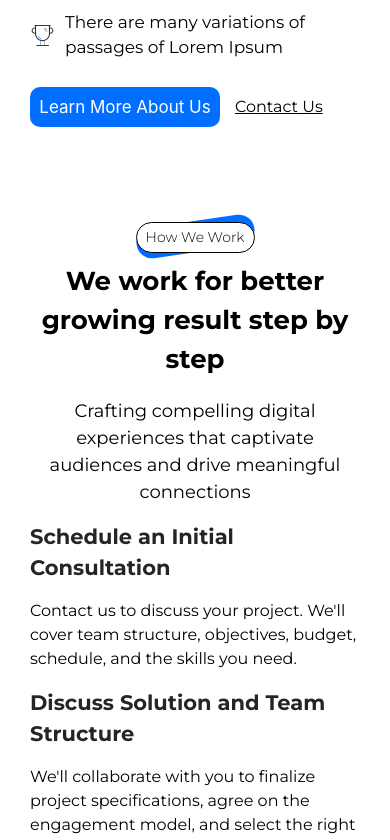
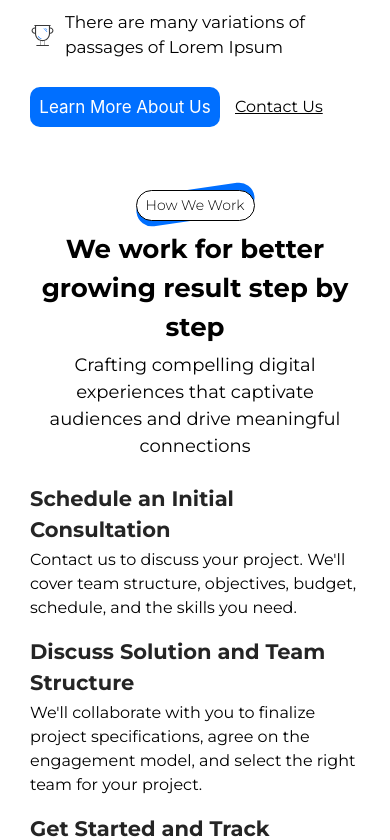
Before and after one commit to mudassir7732/Jataq-Technologies, a React (Create React App) app: page / in a window 390 px wide. Shown: the part 2300-3140 px from the top of the page. Built offline with nearby package versions, Linux system fonts and the light colour scheme.

Commit message:
Updated Text View Responsiveness

```diff
--- a/src/sections/how-we-work/styles.ts
+++ b/src/sections/how-we-work/styles.ts
@@ -1,16 +1,16 @@
 const styles = {
-    container: "flex flex-col items-center px-[30px] sm:px-[60px] md:px-[82px] lg:px-[95px] xl:px-[115px] pt-20",
+    container: "flex flex-col items-center px-[30px] sm:px-[60px] md:px-[82px] lg:px-[95px] xl:px-[115px] pt-12",
     heading: "text-[26px] sm:text-[28px] md:text-[30px] lg:text-[35px] xl:text-[38px] font-[700] font-[Montserrat] mt-12 max-w-[700px] text-center",
-    text: "text-[18px] font-[400] text-black font-[Montserrat]  w-full lg:max-w-[670px] text-center mt-[19px]",
-    content_wrapper: "flex flex-row md:flex-col",
+    text: "text-[18px] font-[400] text-black font-[Montserrat] w-full lg:max-w-[670px] text-center mt-[5px] sm:mt-[8px] md:mt-[12px] lg:mt-[16px] xl:mt-[19px]",
+    content_wrapper: "flex flex-row md:flex-col mt-2",
     count_wrapper: "hidden md:grid grid-cols-1 w-fit md:w-full md:grid-cols-3 pr-4 md:border-b-[1px] border-[#d7d7d7]",
     count: "text-[38px] font-[700] text-[#d2d2d2]",
     borders_wrapper: "hidden md:grid grid-cols-1 md:grid-cols-3 w-fit md:w-full h-[43px]",
     border: "border-l-[1px] border-[#d7d7d7] ml-[20px]",
-    arrows_wrapper:"hidden md:grid grid-cols-1 md:grid-cols-3 w-fit md:w-full",
-    arrow_icon:"h-[16px] w-[16px] ml-[13px] -mt-[1px]",
-    paragraphs_wrapper:"grid grid-cols-1 md:grid-cols-3 mt-[15px] lg:mt-[30px] gap-4 w-full mb-[52px] lg:mb-[152px]",
-    paragraph_title:"text-[21px] lg:text-[22px] xl:text-[24px] font-[700] font-[Montserrat] text-[#252525]",
-    paragraph:"text-[16px] md:text-[17px] xl:text-[18px] text-black mt-[15px] font-[400] font-[Montserrat]"
+    arrows_wrapper: "hidden md:grid grid-cols-1 md:grid-cols-3 w-fit md:w-full",
+    arrow_icon: "h-[16px] w-[16px] ml-[13px] -mt-[1px]",
+    paragraphs_wrapper: "grid grid-cols-1 md:grid-cols-3 mt-[15px] lg:mt-[30px] gap-4 w-full mb-[52px] lg:mb-[152px]",
+    paragraph_title: "text-[21px] lg:text-[22px] xl:text-[24px] font-[700] font-[Montserrat] text-[#252525]",
+    paragraph: "text-[16px] md:text-[17px] xl:text-[18px] text-black mt-[2px] sm:mt-[4px] md:mt-[10px] lg:mt-[15px] font-[400] font-[Montserrat]"
 }
 export default styles;
```
